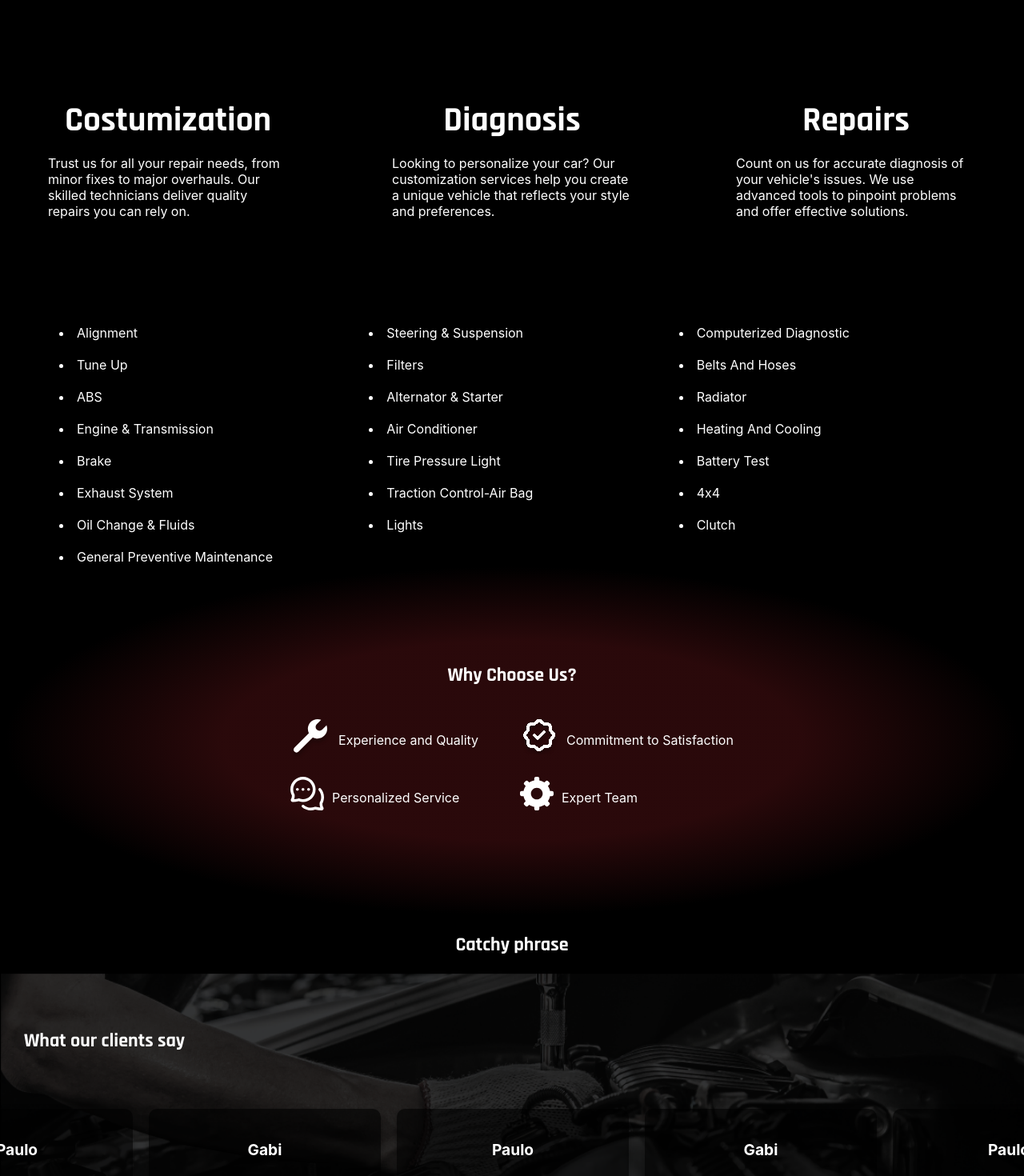
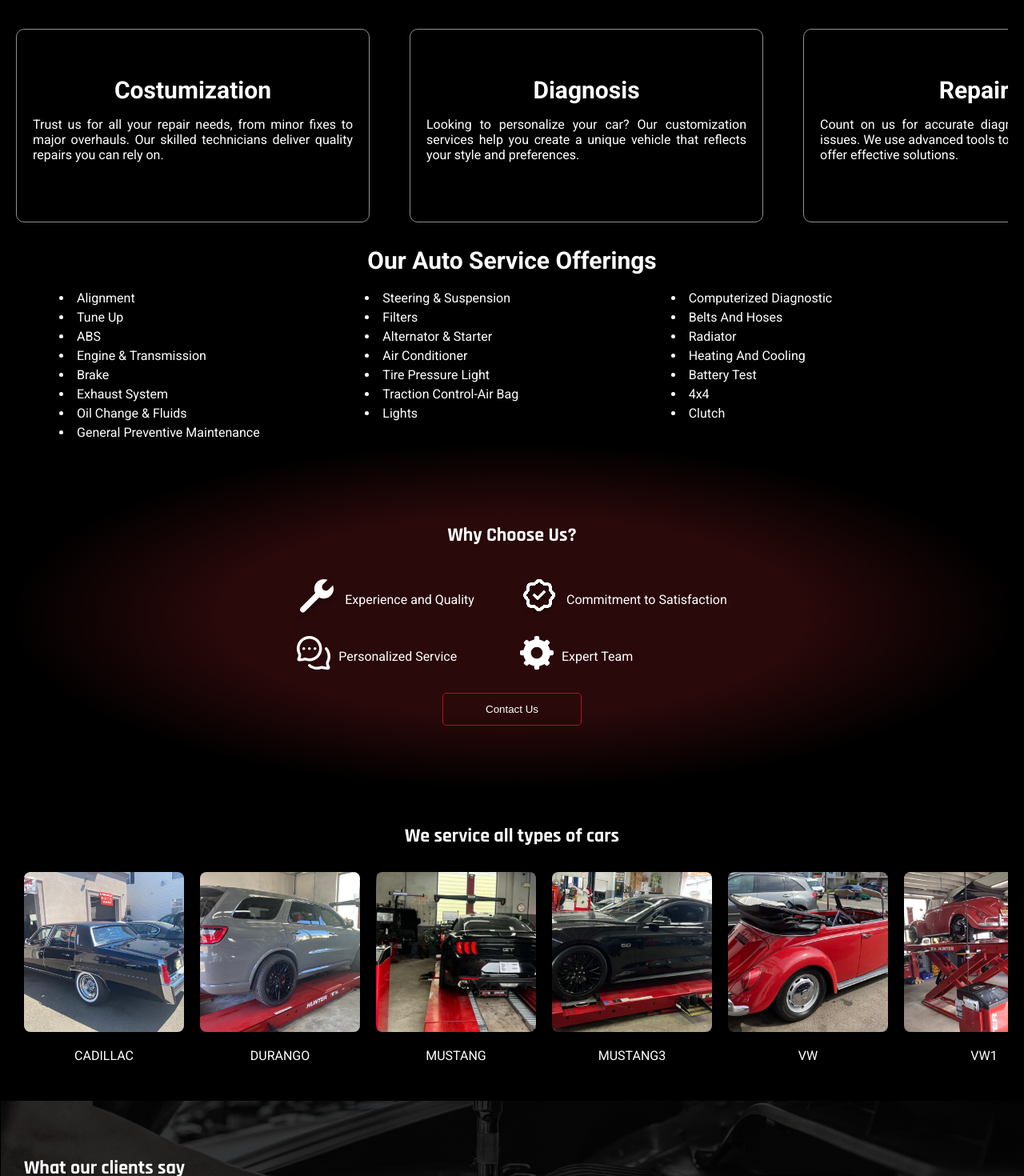
Before and after one commit to paulooliveira152012/acj, a React (Create React App) app: page / in a window 1280 px wide. Shown: the part 940-2410 px from the top of the page at 80% size. Built offline with nearby package versions, Linux system fonts and the light colour scheme.

Commit message:
standardizing pages

```diff
--- a/src/components/BusinessInfo.js
+++ b/src/components/BusinessInfo.js
@@ -57,12 +57,14 @@ const BusinessInfo = () => {
         <div className="servicesContainer">
           {businessInfoList.map((item, index) => (
             <div key={index} className="container">
-              <h2>{item.title}</h2>
+              <h3>{item.title}</h3>
               <p>{item.description}</p>
             </div>
           ))}
         </div>
         {/* services list */}
+        <h3 style={{marginBottom: "20px"}}>Our Auto Service Offerings</h3>
+
         <div className="allServicesList">
           {allServices.map((item, index) => (
             <li key={index}>{item}</li>
--- a/src/components/WhyChooseUs.js
+++ b/src/components/WhyChooseUs.js
@@ -38,6 +38,7 @@ const WhyChooseUs = () => {
                 </p>
             </div>
           </div>
+            <button>Contact Us</button>
         </div>
       </div>
     </div>
--- a/src/navigation/navigation.js
+++ b/src/navigation/navigation.js
@@ -9,12 +9,13 @@ import AccessibilityStatement from "../pages/AccessibilityStatement.js";
 import PrivacyPolicy from "../pages/PrivacyPolicy.js";
 import AdmLogin from "../pages/AdmLogin.js";
 import Footer from "../components/Footer.js";
+import '../styles/style.css'
 
 const Navigator = () => {
     return (
+        <div className="appContainer">
         <Router>
-
-        {/* <Header /> */}
+            <div className="content">
             <Routes>
                 <Route path="/" element={<Home />} />
                 <Route path="/about" element={<About />} />
@@ -25,8 +26,10 @@ const Navigator = () => {
                 <Route path="/privacy-policy" element={<PrivacyPolicy />} />
                 <Route path="/admLogin" element={<AdmLogin />} />
             </Routes>
+            </div>
             <Footer />
         </Router>
+        </div>
     );
 };
 
--- a/src/pages/About.js
+++ b/src/pages/About.js
@@ -1,11 +1,13 @@
 import React from "react";
 import Header from "../components/Header";
+import '../styles/style.css'
 
 const About = () => {
   return (
-    <div>
+    <div className="aboutContainer">
       <Header />
-      <h1>About</h1>
+
+      <h1>Serving Our Community for Over [X] Years</h1>
     </div>
   );
 };
--- a/src/pages/ContactUs.js
+++ b/src/pages/ContactUs.js
@@ -1,7 +1,13 @@
 import React from "react";
+import Header from "../components/Header";
 
 const ContactUs = () => {
-    return <h1>Contact Us</h1>;
+    return (
+        <div>
+        <Header />
+        <h1>Contact Us</h1>
+    </div>
+    )
 };
 
 export default ContactUs;
--- a/src/pages/HomePage.js
+++ b/src/pages/HomePage.js
@@ -3,6 +3,7 @@ import BusinessInfo from "../components/BusinessInfo";
 import WhyChooseUs from "../components/WhyChooseUs";
 import Testemonials from "../components/Testemonials";
 import CarTypesServices from "../components/CarTypeServices";
+import '../styles/style.css'
 
 const Home = () => {
   return (
@@ -21,11 +22,11 @@ const Home = () => {
       {/* BusinessInfo component */}
       <BusinessInfo />
       <WhyChooseUs />
+      <CarTypesServices />
+      <Testemonials />
       <div className="phrase">
-        <h2>Catchy phrase</h2>
+        <h2>Driven to Keep You Moving!</h2>
       </div>
-      <Testemonials />
-      <CarTypesServices />
 
     </div>
 
--- a/src/pages/OurServices.js
+++ b/src/pages/OurServices.js
@@ -1,7 +1,13 @@
 import React from "react";
+import Header from "../components/Header";
 
 const OurServices = () => {
-    return <h1>Our Services</h1>;
+    return (
+        <div>
+            <Header />
+            <h1>Our Services</h1>;
+        </div>
+    )
 };
 
 export default OurServices;
--- a/src/pages/TipsAndAdvice.js
+++ b/src/pages/TipsAndAdvice.js
@@ -1,8 +1,10 @@
 import React from "react";
+import Header from "../components/Header";
 
 const TipsAndAdvice = () => {
     return (
         <div>
+            <Header />
         <h1>Tips & Advice</h1>;
     </div>
     )
--- a/src/styles/style.css
+++ b/src/styles/style.css
@@ -1,4 +1,5 @@
 @import url('https://fonts.googleapis.com/css2?family=Rajdhani:wght@700&display=swap');
+@import url('https://fonts.googleapis.com/css2?family=Roboto:wght@300;400;500;700&display=swap');
 
 @keyframes slideInFromRight {
     0% {
@@ -27,11 +28,29 @@ body {
     background-color: black;
     max-width: 1500px;
     margin: auto;
+    font-family: 'Roboto', sans-serif;
+}
+
+.appContainer {
+    display: flex;
+    flex-direction: column;
+    min-height: 100vh; /* Full viewport height */
+}
+
+.content {
+    flex: 1;
 }
 
 h1, h2 {
     font-family: "Rajdhani", sans-serif;
+    text-align: center;
 }
+
+h3 {
+    font-size: 30px;
+    margin: 0;
+}
+
 
 ul {
     margin: 0;
@@ -162,21 +181,21 @@ ul {
     flex-direction: column;
     justify-content: space-around;
     width: 40px;
-    height: 30px;
+    height: 20px;
     cursor: pointer;
     transition: all 0.3s ease-in-out;
   }
 
   .bar {
-    width: 100%;
-    height: 5px;
+    width: 80%;
+    height: 3px;
     background-color: white;
     transition: all 0.3s ease-in-out;
     border-radius: 2px;
   }
 
   .burgerMenuContainer.open .bar1 {
-    transform: rotate(405deg) translateY(10px) translateX(10px);
+    transform: rotate(405deg) translateY(10px) translateX(5px);
     margin-bottom: 12px;
     background-color: black;
   }
@@ -186,7 +205,7 @@ ul {
   }
 
   .burgerMenuContainer.open .bar3 {
-    transform: rotate(-45deg) translateY(-10px) translateX(5px);
+    transform: rotate(-45deg) translateY(-10px) translateX(1px);
     background-color: black;
 
   }
@@ -308,12 +327,13 @@ ul {
     justify-content: space-around;
     gap: 50px;
     margin: 30px 20px;
-
 }
 
 .businessInfoContainer .servicesContainer .container {
-    height: 300px;
-        aspect-ratio: 1;
+    height: 200px;
+    aspect-ratio: 2;
+    /* background-color: rgba(58, 54, 54, 0.479); */
+    border: 1px solid #909090;
 }
 
 .businessInfoContainer .servicesContainer h2 {
@@ -321,7 +341,8 @@ ul {
 }
 
 .businessInfoContainer .servicesContainer p {
-    text-align: left;
+    text-align: justify;
+
 }
 
 .ifen {
@@ -340,7 +361,7 @@ ul {
     /* background-color: green; */
     display: grid;
     grid-template-columns: repeat(2, minmax(200px, 1fr)); /* Two columns with responsive widths */
-    gap: 20px; /* Add space between rows and columns */
+    gap: 5px; /* Add space between rows and columns */
     justify-content: center; /* Center the grid within the container */
     align-items: start; /* Align items to the top of each cell */
     width: 80%; /* Reduce width for better centering */
@@ -356,10 +377,12 @@ ul {
         grid-template-columns: repeat(2, minmax(200px, 1fr)); /* Two columns with responsive widths */
         margin: 0;
         padding: 0;
-        list-style: none;
+        /* list-style: none; */
         width: 100%;
         padding: 60px;
         text-align: left;
+        padding: 0;
+        margin-left: 20px;
     }
   }
 
@@ -368,7 +391,7 @@ ul {
         /* background-color: green; */
         display: grid;
         grid-template-columns: repeat(3, minmax(200px, 1fr)); /* Two columns with responsive widths */
-        gap: 20px; /* Add space between rows and columns */
+        gap: 5px; /* Add space between rows and columns */
         justify-content: center; /* Center the grid within the container */
         align-items: start; /* Align items to the top of each cell */
         width: 90%; /* Reduce width for better centering */
@@ -377,6 +400,8 @@ ul {
         padding-left: 10px;
         box-sizing: border-box; /* Include padding in width calculations */
       }
+
+
   }
 
 
@@ -444,6 +469,20 @@ ul {
     margin-left: 10px;
 }
 
+.WhyChooseUsContainer button {
+    background-color: transparent;
+    border: solid #B31021 1px;
+    border-radius: 5px;
+    padding: 12px;
+    width: 30%;
+    margin: auto;
+}
+
+.WhyChooseUsContainer button:hover {
+    background-color: #B31021;
+    color: black;
+}
+
 @media screen and (max-width: 600px) {
 
     .WhyChooseUsContainer {
@@ -458,12 +497,20 @@ ul {
         align-items: center; /* Center items vertically */
         height: auto;
     }
+
+    .WhyChooseUsContainer button {
+        width: 50%;
+    }
+
+
 }
+
+
 
 /* testemonials */
 /* Testimonials Container */
 .testemonialsContainer {
-    min-height: 50vh;
+    min-height: 30vh;
     width: 100%;
     background-image: url('../assets//images/engine.png');
     background-size: cover;
@@ -586,6 +633,7 @@ a {
     /* background-color: yellow; */
     padding: 20px;
     box-sizing: border-box;
+    bottom: 0;
 }
 
 .footer .section {
@@ -792,3 +840,12 @@ margin-top: 50px;
     top: 50%;
     transform: translateY(-50%);
 }
+
+.phrase {
+    margin: 50px;
+}
+
+/* About page */
+.aboutContainer {
+
+}
```
